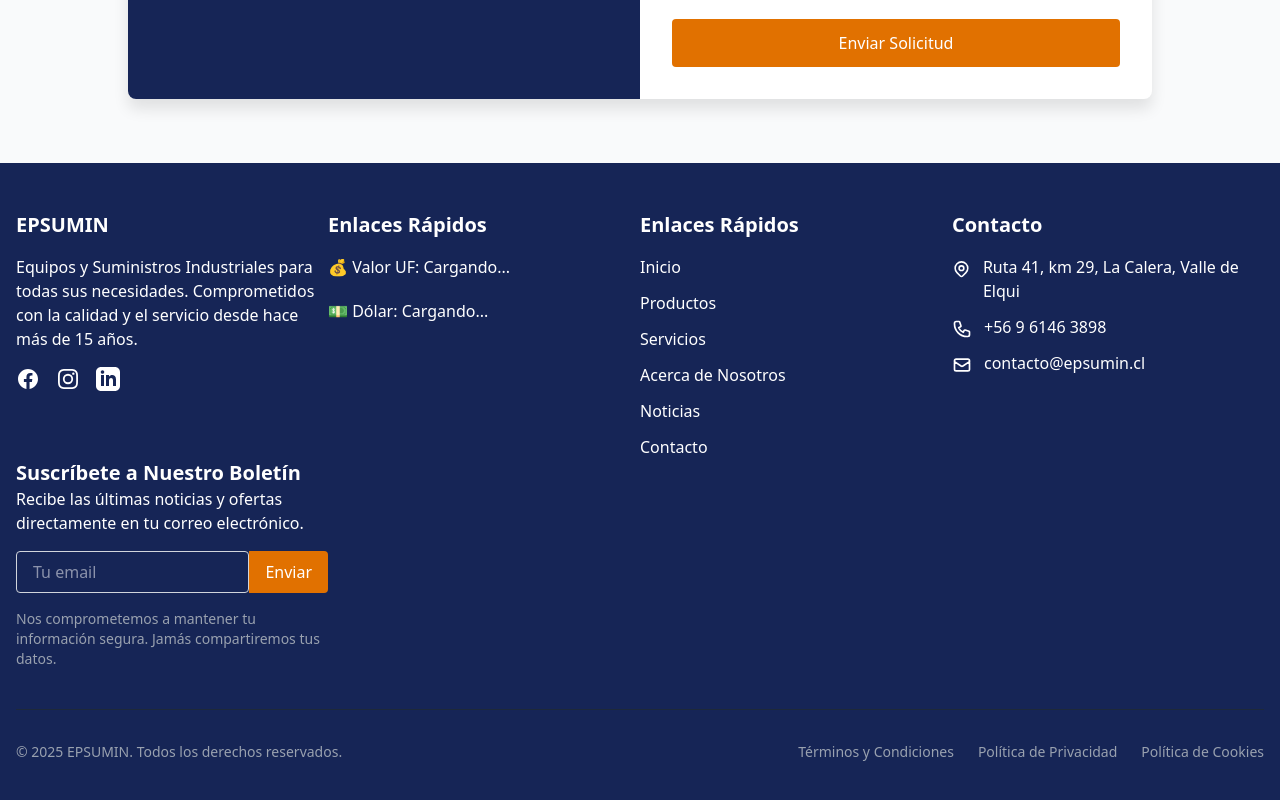
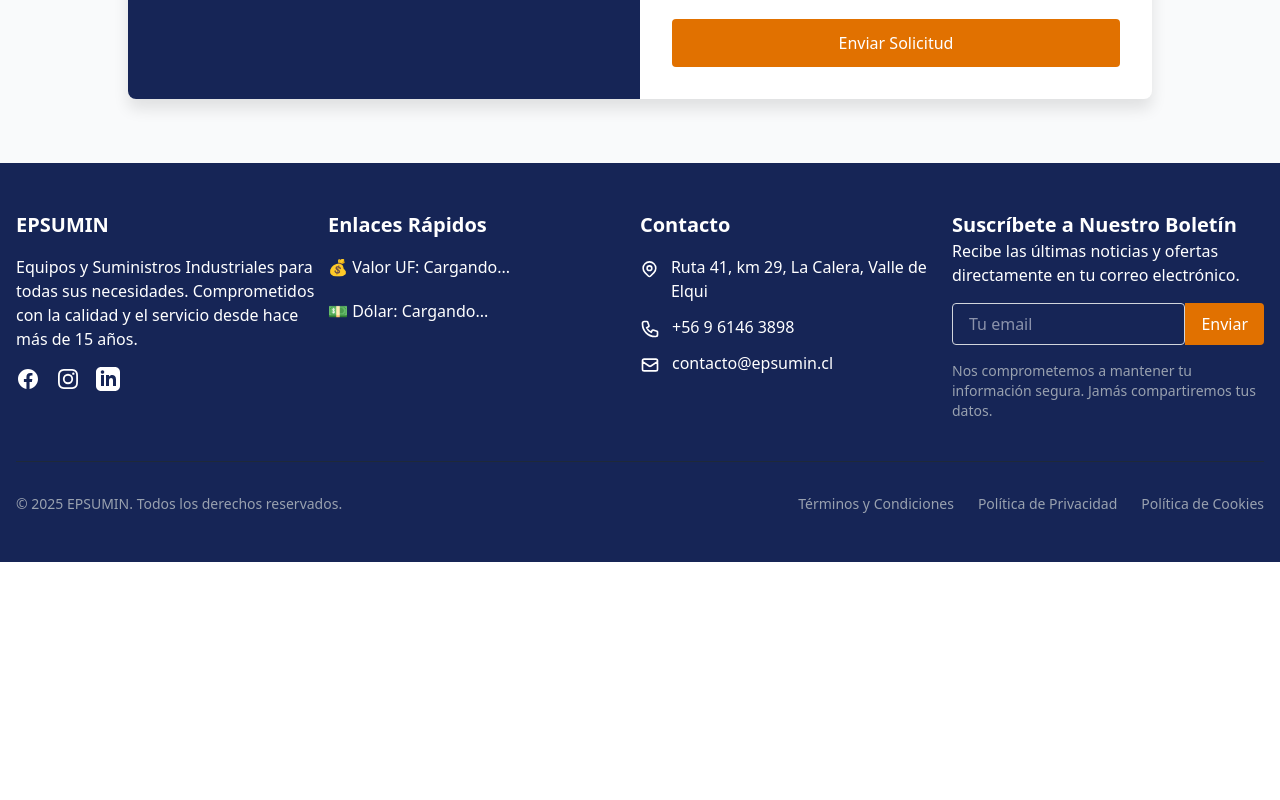
Before and after one commit to Castillos-Spa/Epsuminv1, a Next.js app: page / in a window 1280 px wide. Shown: the part 10480-11280 px from the top of the page. After the commit the page ends 11042 px from the top, so only its background shows below. Built offline with nearby package versions, Linux system fonts and the light colour scheme; no server answers.

Commit message:
fix: eliminar sección de enlaces rápidos en el pie de página

```diff
--- a/src/components/layout/Footer.tsx
+++ b/src/components/layout/Footer.tsx
@@ -59,31 +59,6 @@
               </li>
               <li>
                 <span>💵 Dólar: {dolar ? `$${dolar.toLocaleString('es-CL', { minimumFractionDigits: 2 })}` : 'Cargando...'}</span>
-              </li>
-            </ul>
-          </div>
-
-          {/* Quick Links */}
-          <div>
-            <h3 className="text-xl font-bold mb-4">Enlaces Rápidos</h3>
-            <ul className="space-y-3">
-              <li>
-                <Link href="/" className="hover:text-amber-600 transition-colors">Inicio</Link>
-              </li>
-              <li>
-                <Link href="#productos" className="hover:text-amber-600 transition-colors">Productos</Link>
-              </li>
-              <li>
-                <Link href="#servicios" className="hover:text-amber-600 transition-colors">Servicios</Link>
-              </li>
-              <li>
-                <Link href="#nosotros" className="hover:text-amber-600 transition-colors">Acerca de Nosotros</Link>
-              </li>
-              <li>
-                <Link href="/noticias" className="hover:text-amber-600 transition-colors">Noticias</Link>
-              </li>
-              <li>
-                <Link href="#contacto" className="hover:text-amber-600 transition-colors">Contacto</Link>
               </li>
             </ul>
           </div>
```
